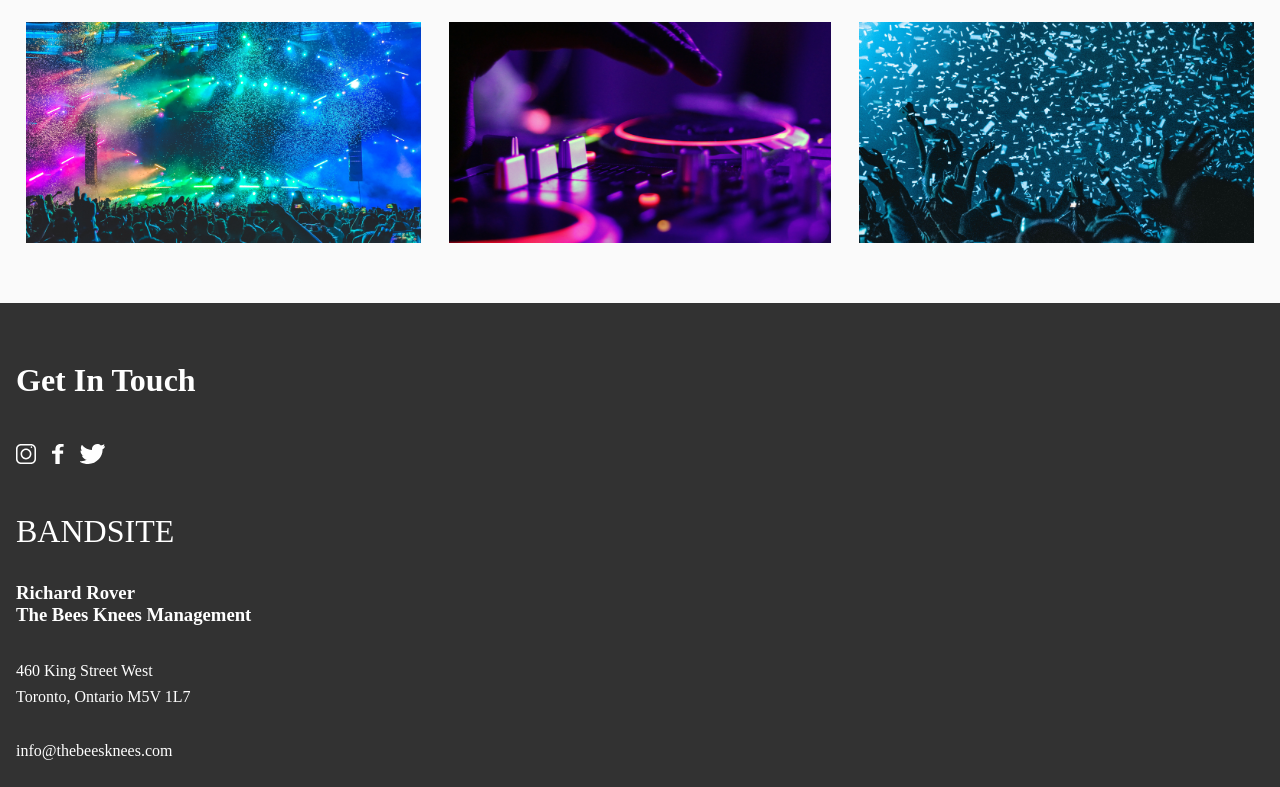
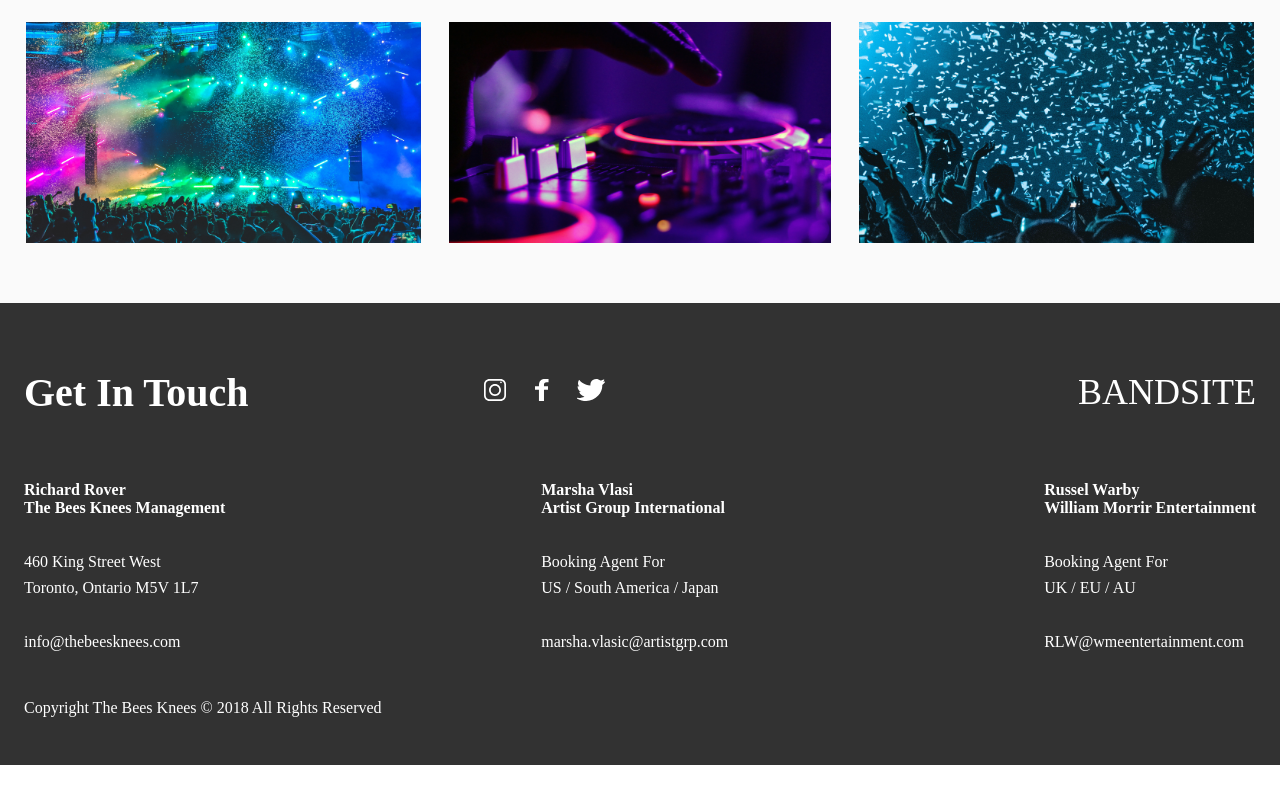
Before and after one commit to buncakeroll/millard-le-bandsite, a website: page sprint-1/index.html in a window 1280 px wide. Shown: the part 2010-2797 px from the top of the page. After the commit the page ends 2775 px from the top, so only its background shows below. Drawn offline with Linux system fonts and the light colour scheme.

Commit message:
fixed responsiveness for nav and footer

```diff
--- a/sprint-1/index.html
+++ b/sprint-1/index.html
@@ -17,7 +17,7 @@
         <nav class="navbar">
             <a class="navbar--logo" href="#"><img src="./assets/Logo/Logo-bandsite.svg" alt=""></a>
             <ul class="navbar--list">
-                <li><a class="navbar--item navbar--active" href="#">Biography</a class="navbar--item"></li>
+                <li><a class="navbar--item navbar--item__active" href="#">Biography</a class="navbar--item"></li>
                 <li><a class="navbar--item" href="#">Shows</a></li>
             </ul>
         </nav>
@@ -88,10 +88,9 @@
 
     <footer class="footer">
         <div class="footer--content">
-            <div class=footer--row">
+            <div class="footer--top">
+                <div class="footer--row">
                     <h2 class="footer--title">Get In Touch</h2>
-                <img class="footer--logo" src="" alt="">
-
                     <ul class="footer--social">
                         <li class="footer--social-icon"><img src="./assets/Icons/SVG/Icon-instagram.svg" alt=""></li>
                         <li class="footer--social-icon"><img src="./assets/Icons/SVG/Icon-facebook.svg" alt=""></li>
@@ -99,7 +98,9 @@
                     </ul>
                     <h1 class="footer--name">BANDSITE</h1>
                 </div>
+            </div>
 
+            <div class="footer--bottom">
                 <div class="footer--column">
                     <h3 class="footer--heading footer--text-top">Richard Rover</h3>
                     <h3 class="footer--heading">The Bees Knees Management</h3>
@@ -123,6 +124,8 @@
                     <p class="footer--text">UK / EU / AU</p>
                     <p class="footer--email footer--text-top">RLW@wmeentertainment.com</p>
                 </div>
+            </div>
+
             <p class="footer--copyright">Copyright The Bees Knees &copy; 2018 All Rights Reserved</p>
         </div>
     </footer>
--- a/sprint-1/sass/layout/_footer.scss
+++ b/sprint-1/sass/layout/_footer.scss
@@ -3,8 +3,62 @@
     background: $black;
     color: $white;
 
+    @include tablet {
+        padding: 2rem 1.5rem;
+    }
+
+    &--row {
+
+        @include tablet {
+            display: flex;
+            flex-direction: row;
+            justify-content: space-between;
+        }
+    }
+
+    &--bottom {
+
+        @include tablet {
+            display: flex;
+            flex-direction: row;
+            justify-content: space-between;
+        }
+    }
+
+    &--column {
+
+        @include tablet {
+            padding: 0 1.5rem;
+        }
+
+        &:first-child {
+            @include tablet {
+                padding-left: 0;
+            }
+        }
+
+        &:last-child {
+            @include tablet {
+                padding-right: 0;
+            }
+        }
+    }
+
+    &--heading,
+    &--text,
+    &--email {
+
+        @include tablet {
+            font-size: 1rem;
+        }
+    }
+
     &--title {
         font-size: 2rem;
+
+        @include tablet {
+            font-size: 2.5rem;
+        }
     }
 
     &--social {
@@ -14,8 +68,34 @@
         width: 100%;
         list-style-type: none;
 
+        @include tablet {
+            width: 33%;
+        }
+
         &-icon {
             margin: 0 1rem 1.5rem 0;
+
+            @include tablet {
+                margin: 0 0.9rem;
+            }
+
+            &:first-child {
+                padding-left: 1.5rem;
+                margin-left: 0;
+            }
+
+
+            img {
+                height: 1.8rem;
+
+                @include tablet {
+                    height: 1.4rem;
+                }
+            }
+        }
+
+        @include tablet {
+            align-items: center;
         }
     }
 
@@ -25,6 +105,8 @@
 
         @include tablet {
             display: block;
+            align-self: center;
+            font-size: 2.25rem;
         }
     }
 
@@ -43,5 +125,9 @@
 
     &--copyright {
         padding-top: 2rem;
+
+        @include tablet {
+            padding-top: 1rem;
+        }
     }
 }
--- a/sprint-1/sass/layout/_navigation.scss
+++ b/sprint-1/sass/layout/_navigation.scss
@@ -31,16 +31,21 @@
     }
 
     &--item {
-        padding-bottom: 0.7rem;
+        display: inline-block;
         color: $white;
+        line-height: 1.85rem;
         text-decoration: none;
 
         @include tablet {
             margin-left: 5rem;
+            font-size: 1.25rem;
+            line-height: 4.5rem;
+        }
+
+        &__active {
+            border-bottom: 3px solid white;
         }
     }
 
-    &--active {
-        border-bottom: 3px solid white;
-    }
+
 }
```
Also changed, not shown: sprint-1/css/main.css. Lines whose indentation alone changed are shown as unchanged.
